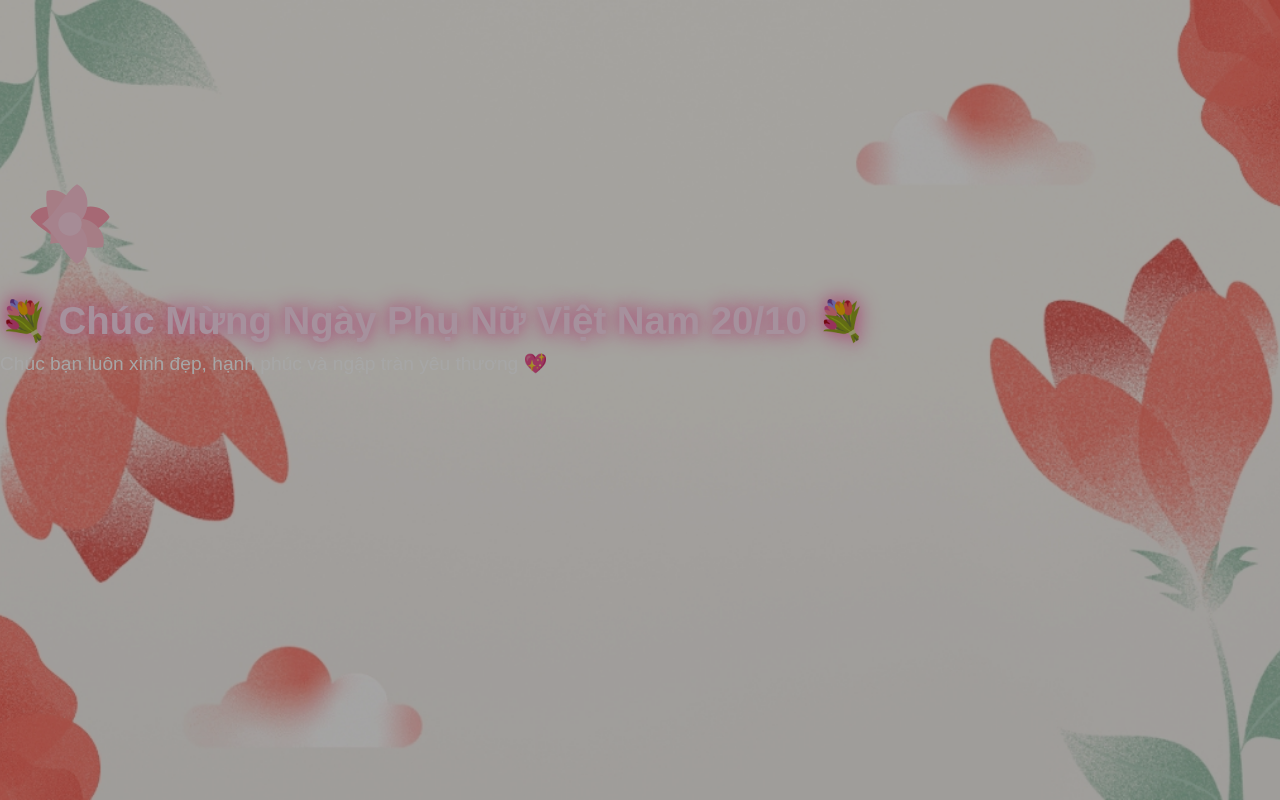
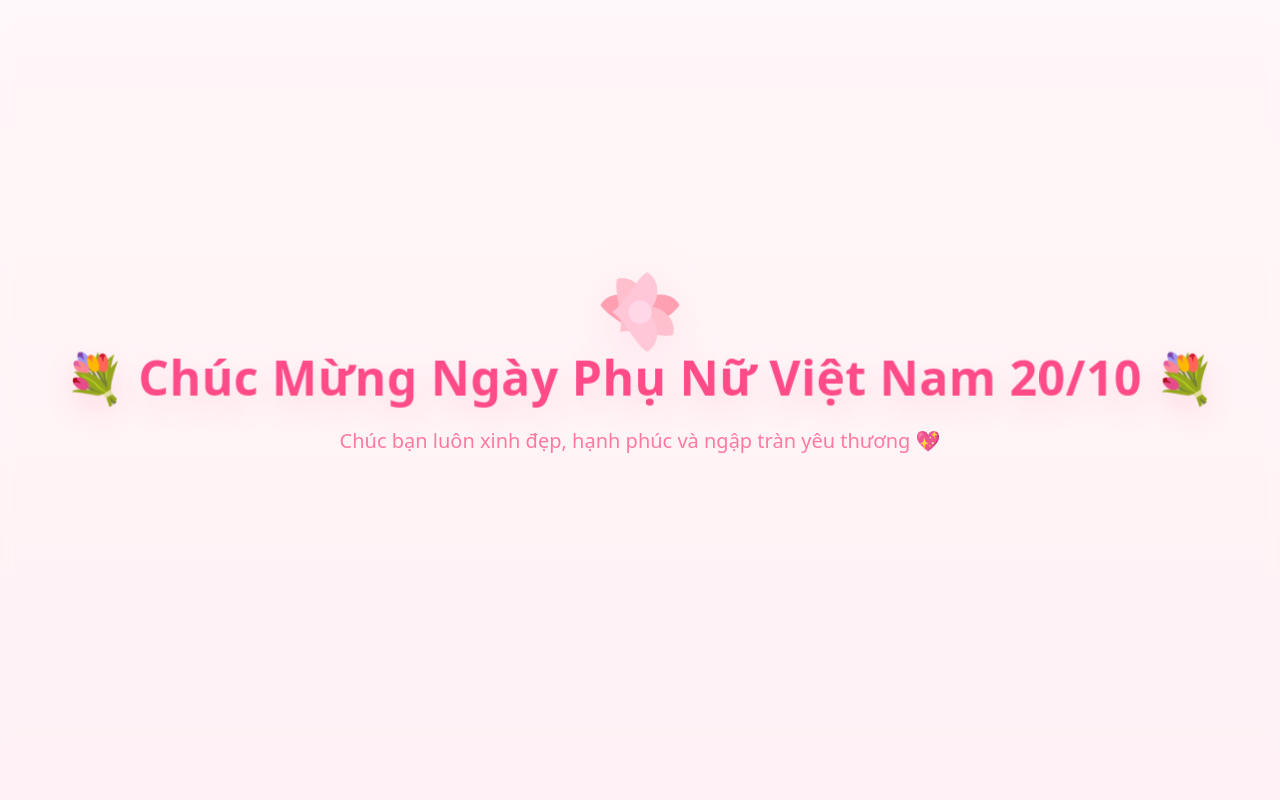
Before and after one commit to tainguyen0405/chuc-mung-20-10, a plain HTML site: page index.html in a window 1280 px wide. Drawn offline with Linux system fonts and the light colour scheme.

Commit message:
Update style.css

```diff
--- a/style.css
+++ b/style.css
@@ -1,56 +1,99 @@
-* { margin: 0; padding: 0; box-sizing: border-box; }
+/* Reset cơ bản */
+* { box-sizing: border-box; margin: 0; padding: 0; }
+html,body { height: 100%; }
+
+/* Background */
 body {
-  font-family: "Poppins", sans-serif;
-  background: url("images/background.jpg") center/cover no-repeat fixed;
+  font-family: "Poppins", system-ui, -apple-system, "Segoe UI", Roboto, Arial;
+  background: linear-gradient(180deg, #fff6f8 0%, #ffeef3 100%);
+  color: #ff2e6a;
   overflow: hidden;
-  color: #fff;
+  position: relative;
 }
 
-canvas#animationCanvas {
+/* Canvas petals dưới cùng */
+canvas#petalCanvas {
   position: fixed;
-  top: 0; left: 0;
+  left: 0; top: 0;
   width: 100vw; height: 100vh;
   z-index: 0;
+  display: block;
+  pointer-events: none;
 }
 
+/* Overlay mờ để chữ nổi */
 .overlay {
   position: fixed;
   inset: 0;
-  background: rgba(0, 0, 0, 0.35);
+  background: rgba(255,255,255,0.18);
   z-index: 1;
+  backdrop-filter: blur(6px);
 }
 
-.content {
+/* Card nội dung chính */
+.card {
   position: relative;
-  z-index: 2;
-  height: 100vh;
+  z-index: 3;
+  min-height: 100vh;
   display: flex;
   flex-direction: column;
+  gap: 8px;
+  align-items: center;
   justify-content: center;
-  align-items: center;
   text-align: center;
   padding: 2rem;
 }
 
+/* 3D flower decorative */
+.flower-3d {
+  position: absolute;
+  left: 50%;
+  transform: translateX(-50%) translateY(-8vh);
+  z-index: 4;
+  width: 140px;
+  height: 140px;
+  animation: floatFlower 5s ease-in-out infinite alternate;
+  filter: drop-shadow(0 12px 24px rgba(255, 150, 190, 0.18));
+}
+.flower-svg { display: block; transform-origin: center; }
+
+/* Title */
 .title {
-  font-size: clamp(1.8rem, 3vw, 3rem);
-  text-shadow: 0 0 20px #ff77aa;
-  color: #ffdff0;
-  animation: glow 3s ease-in-out infinite alternate;
+  font-size: clamp(1.6rem, 4vw, 3rem);
+  color: #ff4b87;
+  letter-spacing: 0.6px;
+  text-shadow: 0 12px 30px rgba(255, 110, 150, 0.18);
+  transform-style: preserve-3d;
+  animation: titleFloat 6s ease-in-out infinite;
 }
 
+/* Subtitle */
 .subtitle {
-  font-size: 1.2rem;
+  font-size: clamp(1rem, 2.2vw, 1.25rem);
+  color: #ff7aa0;
   margin-top: 8px;
 }
 
+/* lyric */
 .lyric {
-  margin-top: 8px;
+  margin-top: 6px;
   font-style: italic;
-  opacity: 0.9;
+  color: rgba(255,50,110,0.9);
 }
 
-@keyframes glow {
-  from { text-shadow: 0 0 8px #ff99cc, 0 0 20px #ff66aa; }
-  to   { text-shadow: 0 0 25px #ffb6c1, 0 0 40px #ff66aa; }
+/* Animations */
+@keyframes titleFloat {
+  0% { transform: translateZ(0) translateY(0) rotateY(-6deg); }
+  50% { transform: translateZ(6px) translateY(-6px) rotateY(6deg); }
+  100% { transform: translateZ(0) translateY(0) rotateY(-6deg); }
 }
+@keyframes floatFlower {
+  0% { transform: translateX(-50%) translateY(-8vh) rotateY(-6deg); }
+  100% { transform: translateX(-50%) translateY(-11vh) rotateY(6deg); }
+}
+
+/* Responsive adjustments */
+@media (max-width: 600px) {
+  .flower-3d { width: 110px; height: 110px; transform: translateX(-50%) translateY(-6vh); }
+  .title { font-size: clamp(1.25rem, 6vw, 2rem); }
+}
```
